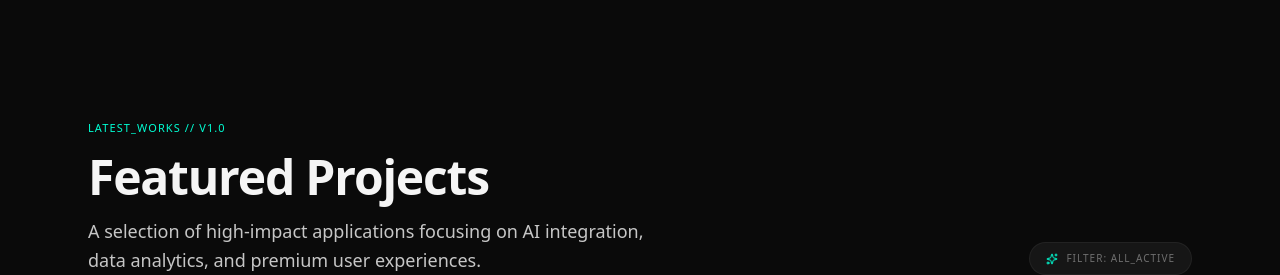
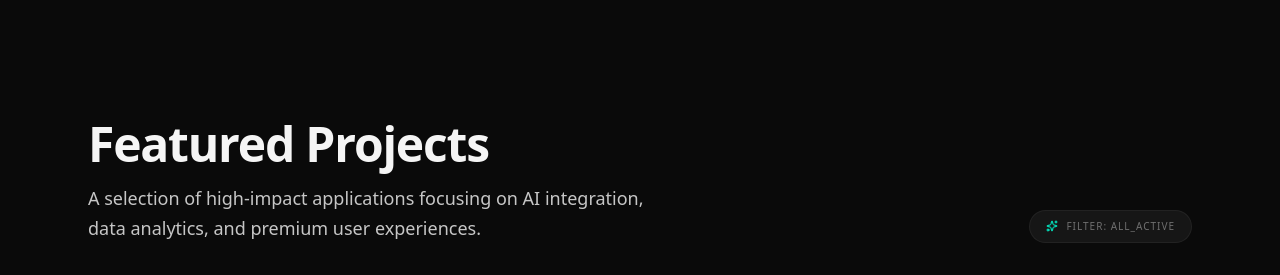
Before and after one commit to Satvik2Sharma/My-Portfolio, a Next.js app: page / in a window 1280 px wide. Shown: the part 2480-2755 px from the top of the page. Built offline with nearby package versions, Linux system fonts and the light colour scheme.

Commit message:
style(projects): remove debug version label from projects header

```diff
--- a/sections/Projects.tsx
+++ b/sections/Projects.tsx
@@ -58,7 +58,6 @@ export const Projects = () => {
     <Section id="projects" className="relative">
       <div className="flex flex-col md:flex-row md:items-end justify-between gap-6 mb-16">
         <div className="space-y-4">
-          <p className="text-mono text-accent">LATEST_WORKS // V1.0</p>
           <h2 className="text-4xl md:text-5xl font-bold">Featured Projects</h2>
           <p className="text-body max-w-xl">
             A selection of high-impact applications focusing on AI
```
